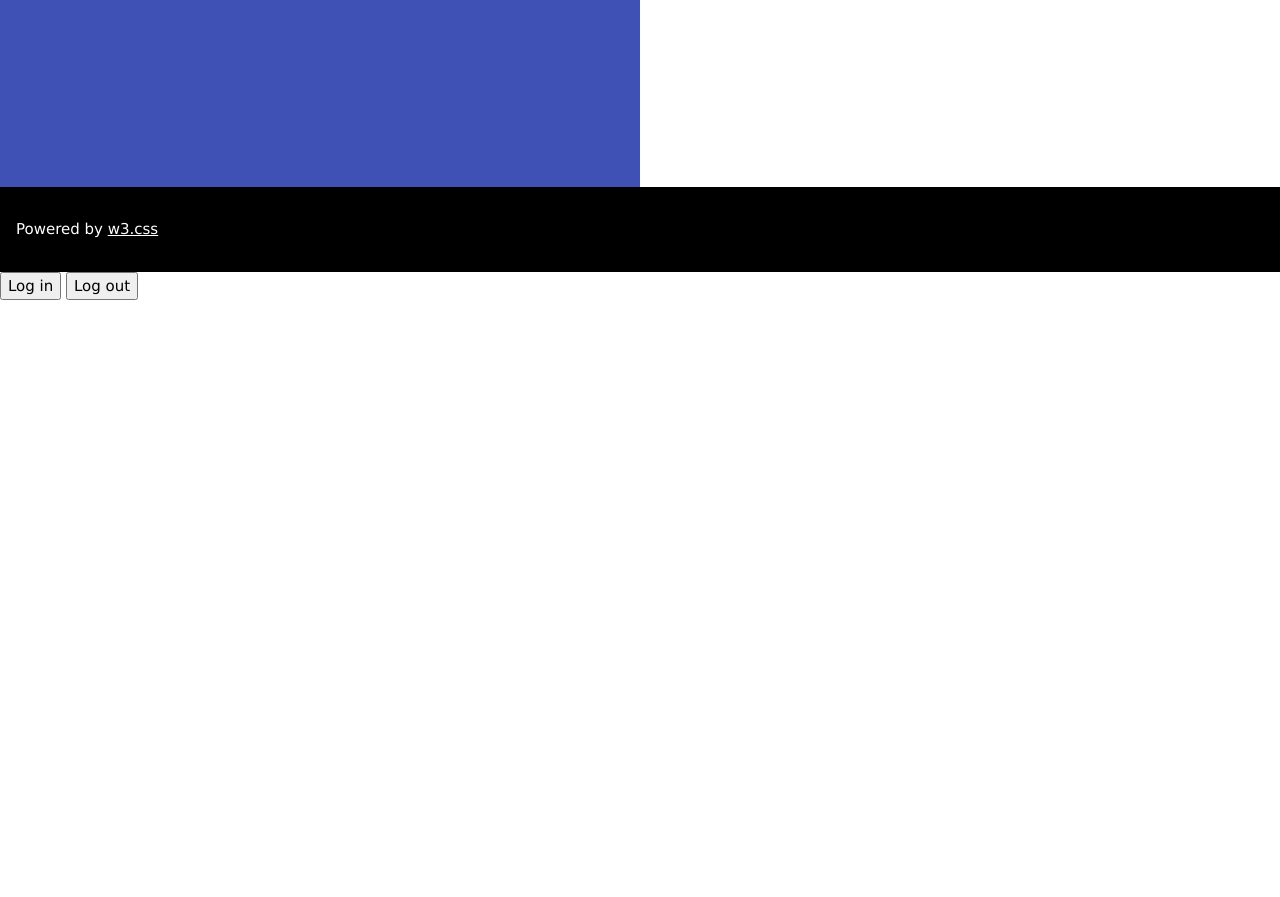
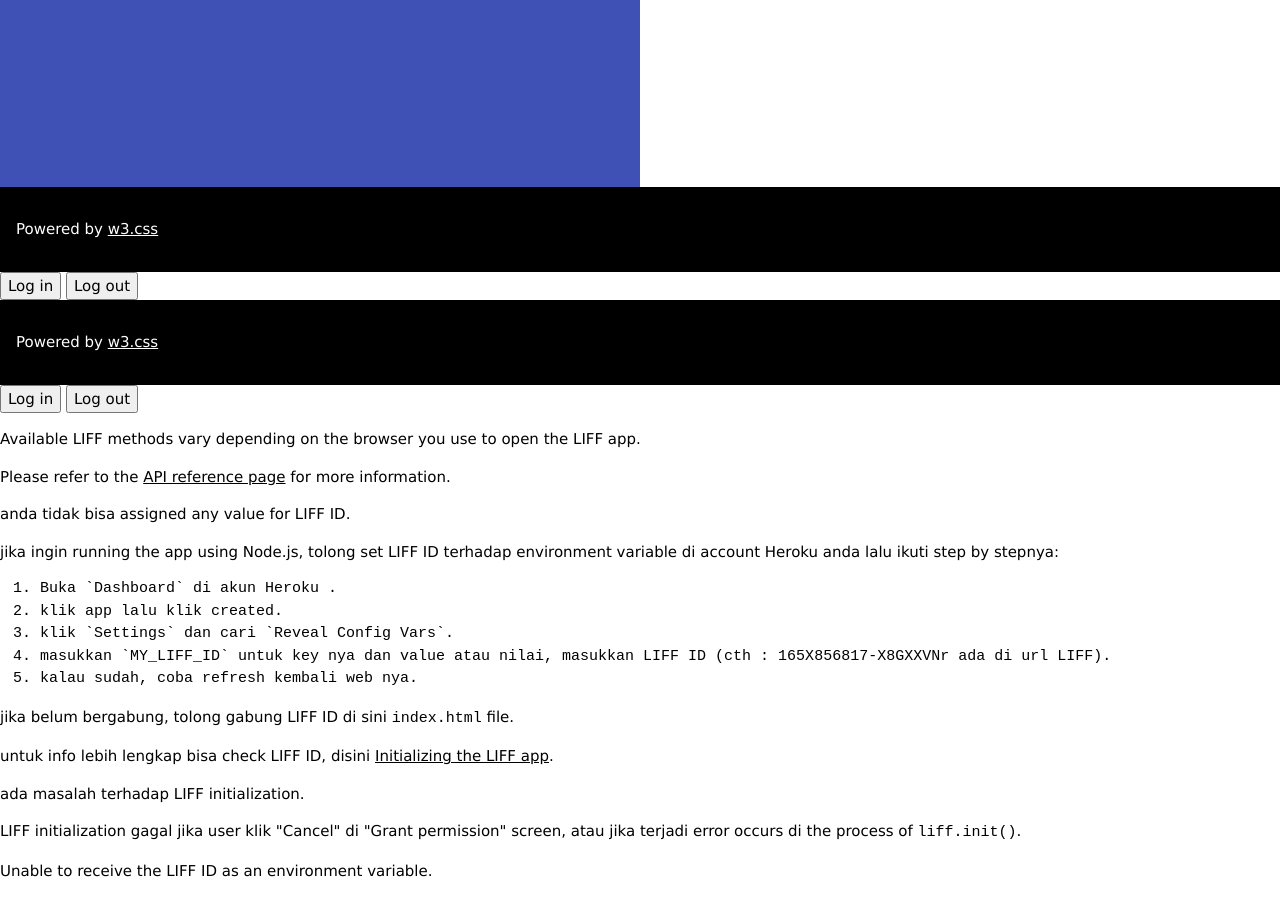
Before and after one commit to MXSHOOT/ujicoba-terakhir-line, a website: page public/index.html in a window 1280 px wide. Shown: the part 1313-2210 px from the top of the page. Before the commit the page ends 1613 px from the top, so only its background shows below. Drawn offline with nearby package versions, Linux system fonts and the light colour scheme; no server answers.

Commit message:
Update index.html

```diff
--- a/public/index.html
+++ b/public/index.html
@@ -81,6 +81,49 @@
             </div>
 
 </div>
-
+<!-- Footer -->
+<footer class="w3-container w3-black w3-padding-16">
+  <p>Powered by <a href="https://www.w3schools.com/w3css/default.asp" target="_blank">w3.css</a></p>
+</footer>
+<!-- LOGIN LOGOUT BUTTONS -->
+            <div class="buttonGroup">
+                <button id="liffLoginButton">Log in</button>
+                <button id="liffLogoutButton">Log out</button>
+            </div>
+            <div id="statusMessage">
+                <div id="isInClientMessage"></div>
+                <div id="apiReferenceMessage">
+                    <p>Available LIFF methods vary depending on the browser you use to open the LIFF app.</p>
+                    <p>Please refer to the <a href="https://developers.line.biz/en/reference/liff/#initialize-liff-app">API reference page</a> for more information.</p>
+                </div>
+            </div>
+</div>
+ <!-- LIFF ID ERROR -->
+        <div id="liffIdErrorMessage" class="hidden">
+            <p>anda tidak bisa assigned any value for LIFF ID.</p>
+            <p>jika ingin running the app using Node.js, tolong set  LIFF ID terhadap environment variable di account Heroku anda lalu ikuti step by stepnya: </p>
+            <code id="code-block">
+                <ol>
+                    <li>Buka `Dashboard` di akun Heroku .</li>
+                    <li>klik app lalu klik created.</li>
+                    <li>klik `Settings` dan cari `Reveal Config Vars`.</li>
+                    <li>masukkan `MY_LIFF_ID` untuk key nya dan value atau nilai, masukkan LIFF ID (cth : 165X856817-X8GXXVNr  ada di url LIFF).</li>
+                    <li>kalau sudah, coba refresh kembali web nya.</li>
+                </ol>
+            </code>
+            <p>jika belum bergabung, tolong gabung LIFF ID di sini <code>index.html</code> file.</p>
+            <p>untuk info lebih lengkap bisa check LIFF ID, disini <a href="https://developers.line.biz/en/reference/liff/#initialize-liff-app">Initializing the LIFF app</a>.</p>
+        </div>
+        <!-- LIFF INIT ERROR -->
+        <div id="liffInitErrorMessage" class="hidden">
+            <p>ada masalah terhadap LIFF initialization.</p>
+            <p>LIFF initialization gagal jika user klik "Cancel" di "Grant permission" screen, atau jika terjadi error occurs di the process of <code>liff.init()</code>.</p>
+        </div>
+        <!-- NODE.JS LIFF ID ERROR -->
+        <div id="nodeLiffIdErrorMessage" class="hidden">
+            <p>Unable to receive the LIFF ID as an environment variable.</p>
+        </div>
+        <script src="https://static.line-scdn.net/liff/edge/2.1/sdk.js"></script>
+        <script src="liff-starter.js"></script>
 </body>
 </html>
```
